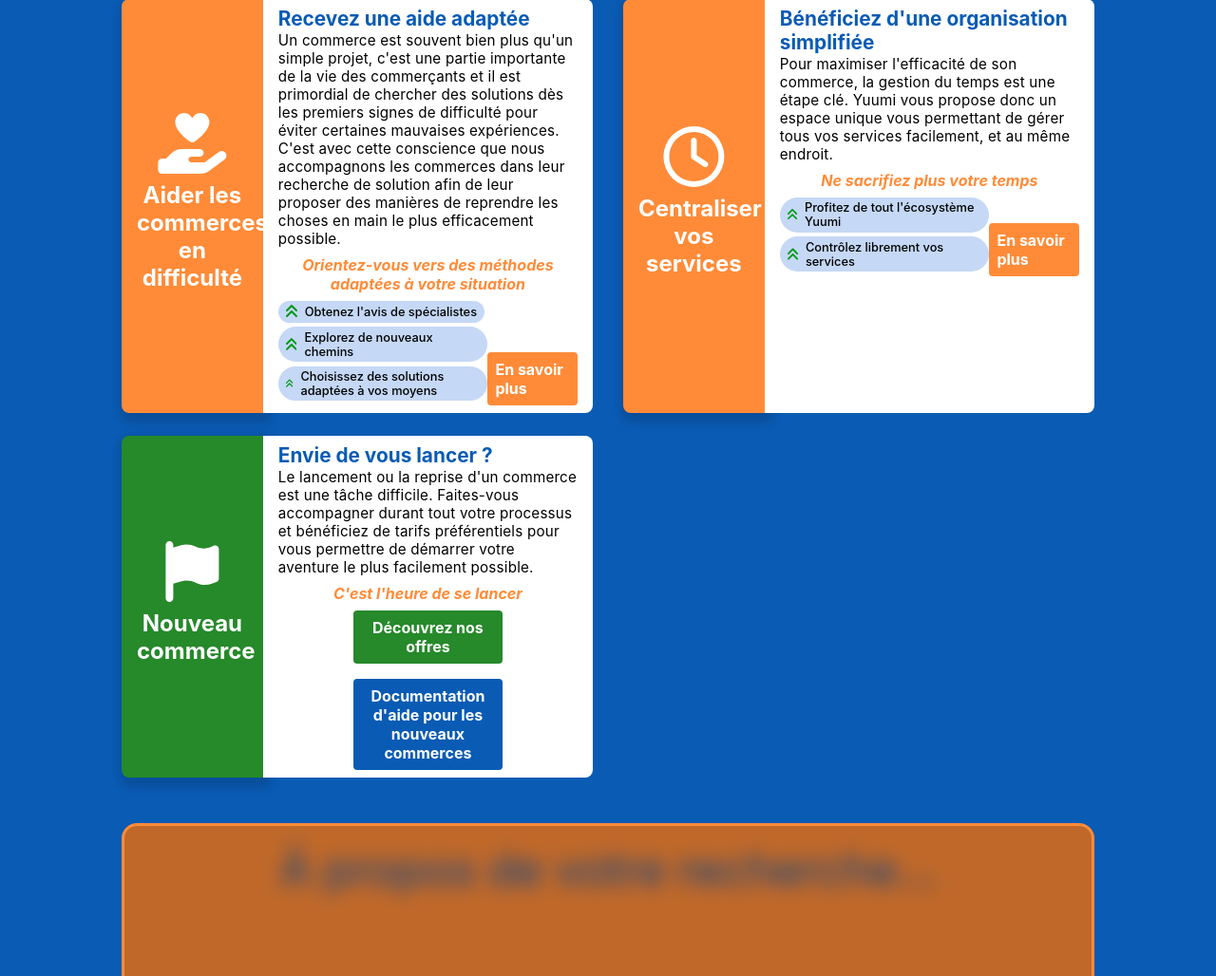
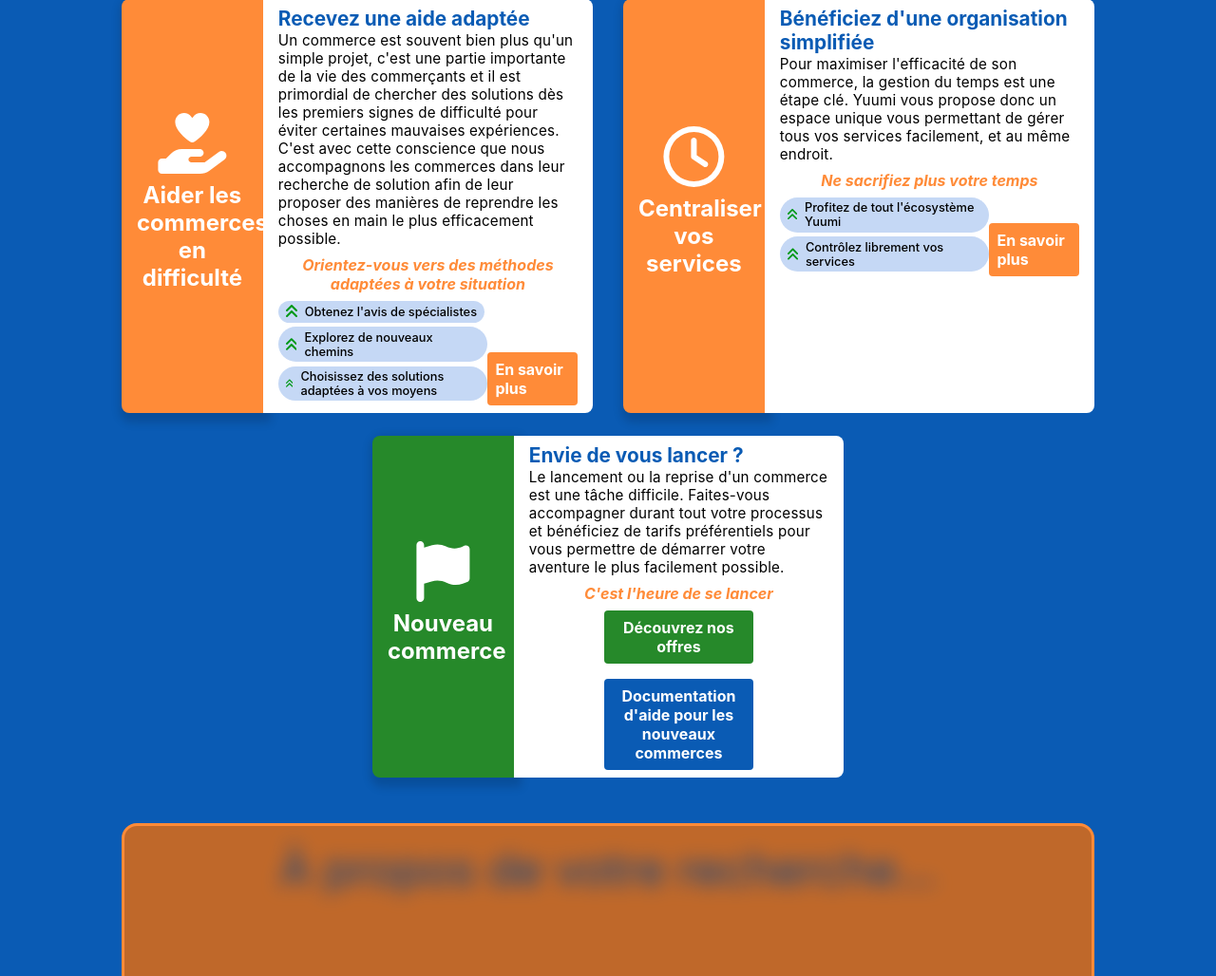
Before and after one commit to Elpheos/Yuumi-main, a Django app: page /aide-aux-commerces/ in a window 1280 px wide. Shown: the part 1050-2078 px from the top of the page at 95% size. Run offline with Django 5.2, Linux system fonts and the light colour scheme; parts of the project's set-up code (start-up, migrations or seed data) failed here and were passed over.

Commit message:
Update home.html

```diff
--- a/yuumi2/templates/yuumi2/home.html
+++ b/yuumi2/templates/yuumi2/home.html
@@ -164,7 +164,9 @@
         }
 
         #home2-objectifs-nc {
-            grid-column: ;
+            grid-column: 1 / -1;
+            justify-self: center;
+            width: calc((100% - 2rem) / 2);
         }
 
      /*=========================================FONCTIONS*/
```
